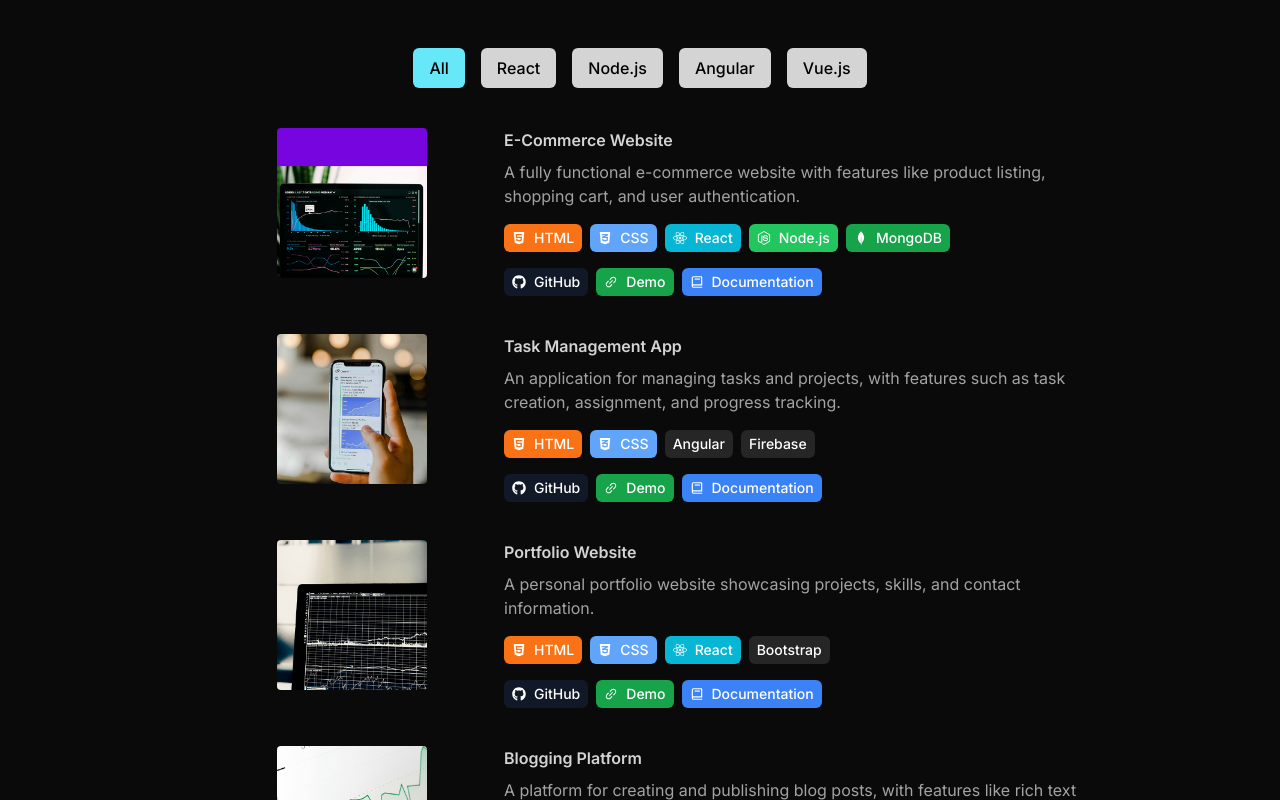
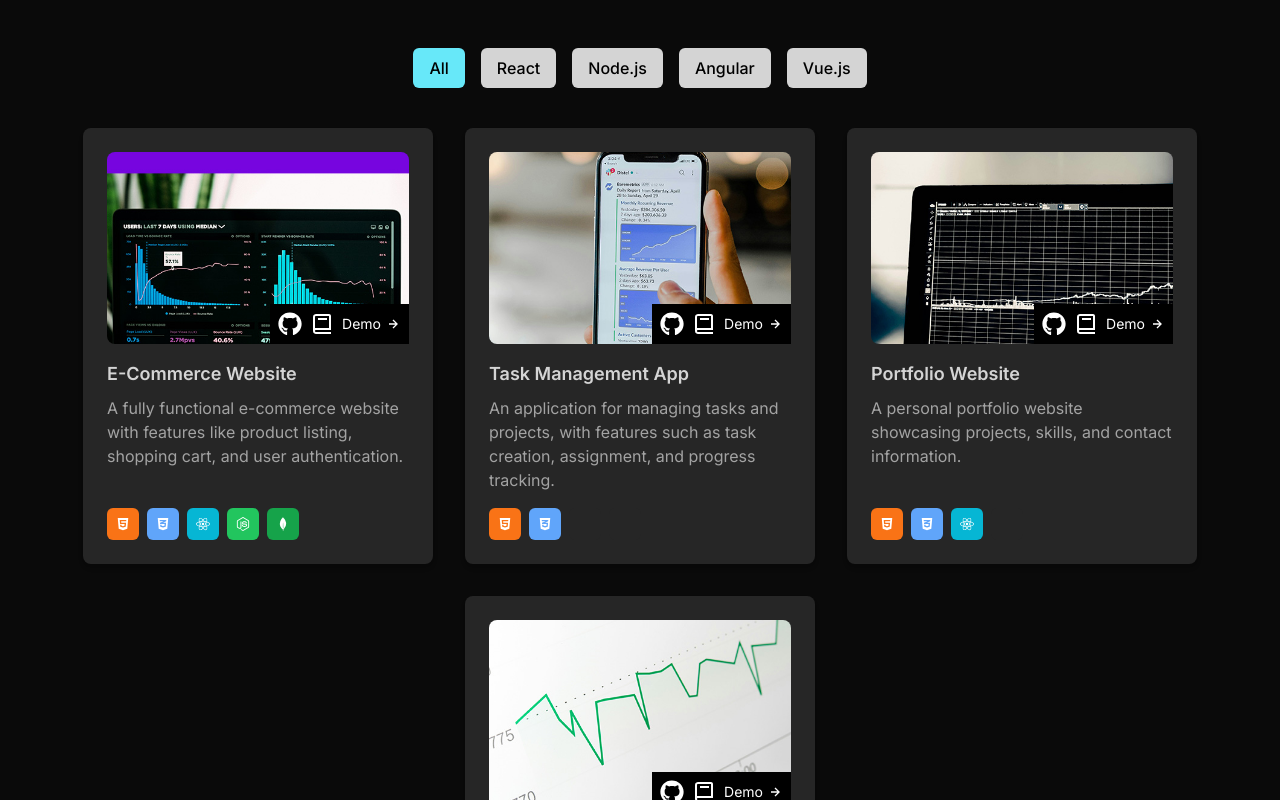
Before and after one commit to petrmichal0/main-website-frontend, a React (Vite) app: page / in a window 1280 px wide. Shown: the part 3080-3880 px from the top of the page. Built offline with nearby package versions, Linux system fonts and the light colour scheme.

Commit message:
ADD projects style

```diff
--- a/src/components/Projects.tsx
+++ b/src/components/Projects.tsx
@@ -1,4 +1,4 @@
-import { useState } from "react"; // Import useState pro správu filtrování
+import { useState } from "react";
 import { PROJECTS } from "../constants";
 import { motion } from "framer-motion";
 import {
@@ -15,29 +15,25 @@ import {
   SiVite,
   SiMongodb,
 } from "react-icons/si";
-import { AiOutlineLink } from "react-icons/ai"; // Ikona pro demo
-import { BiBook } from "react-icons/bi"; // Ikona pro dokumentaci
+import { AiOutlineLink } from "react-icons/ai";
+import { BiBook, BiRightArrowAlt } from "react-icons/bi"; // Ikona pro dokumentaci
 
-// Definice typu pro technologie a další odkazy
 type TechnologyIcon = {
   icon: JSX.Element;
   color: string;
 };
 
-// Definice typu pro odkazy na GitHub, demo a dokumentaci
 type LinkIcon = {
   icon: JSX.Element;
   color: string;
   label: string;
-  url?: string; // URL pro GitHub, demo nebo dokumentaci
+  url?: string;
 };
 
-// Definice typu pro objekt s technologiemi
 type TechnologyIcons = {
   [key: string]: TechnologyIcon;
 };
 
-// Mapa technologií a jejich ikon a barev
 const technologyIcons: TechnologyIcons = {
   React: { icon: <FaReact />, color: "bg-cyan-500" },
   TypeScript: { icon: <SiTypescript />, color: "bg-blue-500" },
@@ -48,27 +44,23 @@ const technologyIcons: TechnologyIcons = {
   MongoDB: { icon: <SiMongodb />, color: "bg-green-600" },
   CSS: { icon: <FaCss3Alt />, color: "bg-blue-400" },
   HTML: { icon: <FaHtml5 />, color: "bg-orange-500" },
-  GitHub: { icon: <FaGithub />, color: "bg-gray-800" },
 };
 
-// Mapa odkazů na GitHub, demo a dokumentaci
 const linkIcons: Record<string, LinkIcon> = {
   GitHub: { icon: <FaGithub />, color: "bg-gray-900", label: "GitHub" },
-  Demo: { icon: <AiOutlineLink />, color: "bg-green-600", label: "Demo" },
+  Demo: { icon: <AiOutlineLink />, color: "bg-gray-900", label: "Demo" },
   Documentation: {
     icon: <BiBook />,
-    color: "bg-blue-500",
+    color: "bg-gray-900",
     label: "Documentation",
   },
 };
 
-// Definování seznamu technologií pro filtrování
 const filterOptions = ["All", "React", "Node.js", "Angular", "Vue.js"];
 
 function Projects() {
-  const [activeFilter, setActiveFilter] = useState("All"); // Stav pro sledování aktuálního filtru
+  const [activeFilter, setActiveFilter] = useState("All");
 
-  // Funkce pro filtrování projektů podle technologie
   const filteredProjects = PROJECTS.filter((project) =>
     activeFilter === "All" ? true : project.technologies.includes(activeFilter)
   );
@@ -101,61 +93,43 @@ function Projects() {
         ))}
       </div>
 
-      <div>
+      {/* Kontejner s projekty */}
+      <div className="flex flex-wrap justify-center gap-8">
         {filteredProjects.map((project, index) => (
-          <div
+          <motion.div
             key={index}
-            className="mb-8 flex flex-wrap justify-center text-center lg:text-left lg:justify-center"
+            whileInView={{ opacity: 1, y: 0 }}
+            initial={{ opacity: 0, y: 50 }}
+            transition={{ duration: 0.5 }}
+            className="w-[350px] bg-neutral-800 p-6 rounded-lg shadow-md relative flex flex-col justify-between"
           >
-            <motion.div
-              whileInView={{ opacity: 1, x: 0 }}
-              initial={{ opacity: 0, x: -100 }}
-              transition={{ duration: 0.5 }}
-              className="w-full lg:w-1/4 flex justify-center"
-            >
+            {/* Obrázek projektu */}
+            <div className="relative">
               <img
                 src={project.image}
-                width={150}
-                height={150}
                 alt={project.title}
-                className="mb-6 rounded"
+                className="w-full h-48 object-cover rounded-lg mb-4"
               />
-            </motion.div>
-            <motion.div
-              whileInView={{ opacity: 1, x: 0 }}
-              initial={{ opacity: 0, x: 100 }}
-              transition={{ duration: 0.5 }}
-              className="w-full max-w-xl lg:w-3/4 "
-            >
-              <h6 className="mb-2 font-semibold">{project.title}</h6>
-              <p className="mb-4 text-neutral-400">{project.description}</p>
-
-              {/* Technologie */}
-              <div className="flex flex-wrap gap-2 mb-4">
-                {project.technologies.map((tech, index) => (
-                  <div
-                    key={index}
-                    className={`flex items-center space-x-2 rounded-md px-2 py-1 text-white text-sm font-medium ${
-                      technologyIcons[tech]?.color || "bg-neutral-800"
-                    }`}
-                  >
-                    {technologyIcons[tech]?.icon || null}
-                    <span>{tech}</span>
-                  </div>
-                ))}
-              </div>
-
-              {/* Odkazy na GitHub, demo a dokumentaci */}
-              <div className="flex flex-wrap gap-2">
+              {/* Ikony GitHub, Demo, Dokumentace v pravém dolním rohu */}
+              <div className="absolute bottom-9 right-0 flex space-x-2 bg-black  p-2 transform translate-y-1/2">
                 {project.github && (
                   <a
                     href={project.github}
                     target="_blank"
                     rel="noopener noreferrer"
-                    className={`flex items-center space-x-2 rounded-md px-2 py-1 text-white text-sm font-medium ${linkIcons.GitHub.color}`}
+                    className="text-white"
                   >
-                    {linkIcons.GitHub.icon}
-                    <span>{linkIcons.GitHub.label}</span>
+                    <FaGithub className="w-6 h-6" />
+                  </a>
+                )}
+                {project.documentation && (
+                  <a
+                    href={project.documentation}
+                    target="_blank"
+                    rel="noopener noreferrer"
+                    className="text-white"
+                  >
+                    <BiBook className="w-6 h-6" />
                   </a>
                 )}
                 {project.demo && (
@@ -163,26 +137,35 @@ function Projects() {
                     href={project.demo}
                     target="_blank"
                     rel="noopener noreferrer"
-                    className={`flex items-center space-x-2 rounded-md px-2 py-1 text-white text-sm font-medium ${linkIcons.Demo.color}`}
+                    className="text-white flex items-center space-x-1"
                   >
-                    {linkIcons.Demo.icon}
-                    <span>{linkIcons.Demo.label}</span>
-                  </a>
-                )}
-                {project.documentation && (
-                  <a
-                    href={project.documentation}
-                    target="_blank"
-                    rel="noopener noreferrer"
-                    className={`flex items-center space-x-2 rounded-md px-2 py-1 text-white text-sm font-medium ${linkIcons.Documentation.color}`}
-                  >
-                    {linkIcons.Documentation.icon}
-                    <span>{linkIcons.Documentation.label}</span>
+                    <span className="text-sm">Demo</span>
+                    <BiRightArrowAlt className="w-4 h-4" />
                   </a>
                 )}
               </div>
-            </motion.div>
-          </div>
+            </div>
+
+            {/* Název projektu a popis */}
+            <div className="flex-grow">
+              <h6 className="font-semibold text-lg mb-2">{project.title}</h6>
+              <p className="text-neutral-400 mb-4">{project.description}</p>
+            </div>
+
+            {/* Technologie vlevo */}
+            <div className="flex justify-start items-center space-x-2">
+              {project.technologies.map((tech, index) => (
+                <div
+                  key={index}
+                  className={`flex items-center justify-center rounded-md w-8 h-8 text-white text-sm font-medium ${
+                    technologyIcons[tech]?.color || "bg-neutral-800"
+                  }`}
+                >
+                  {technologyIcons[tech]?.icon || null}
+                </div>
+              ))}
+            </div>
+          </motion.div>
         ))}
       </div>
     </div>
```
